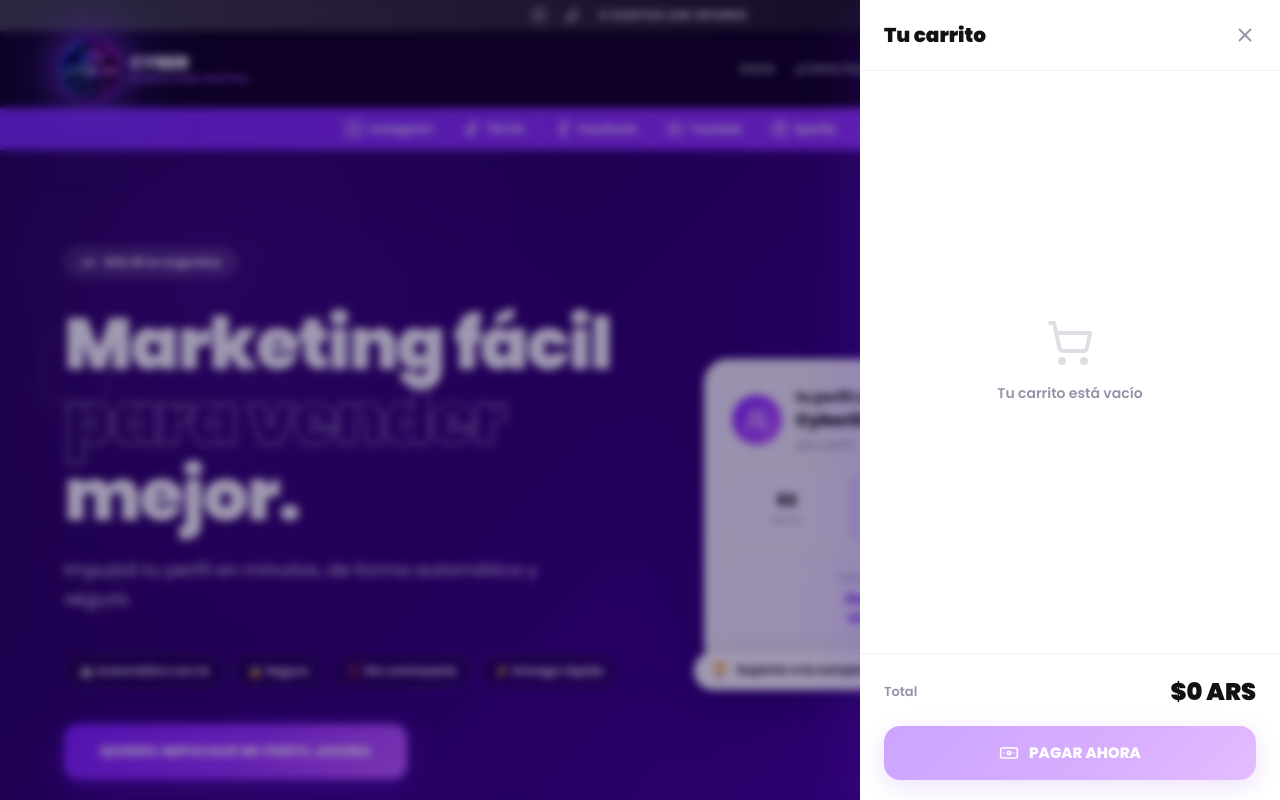
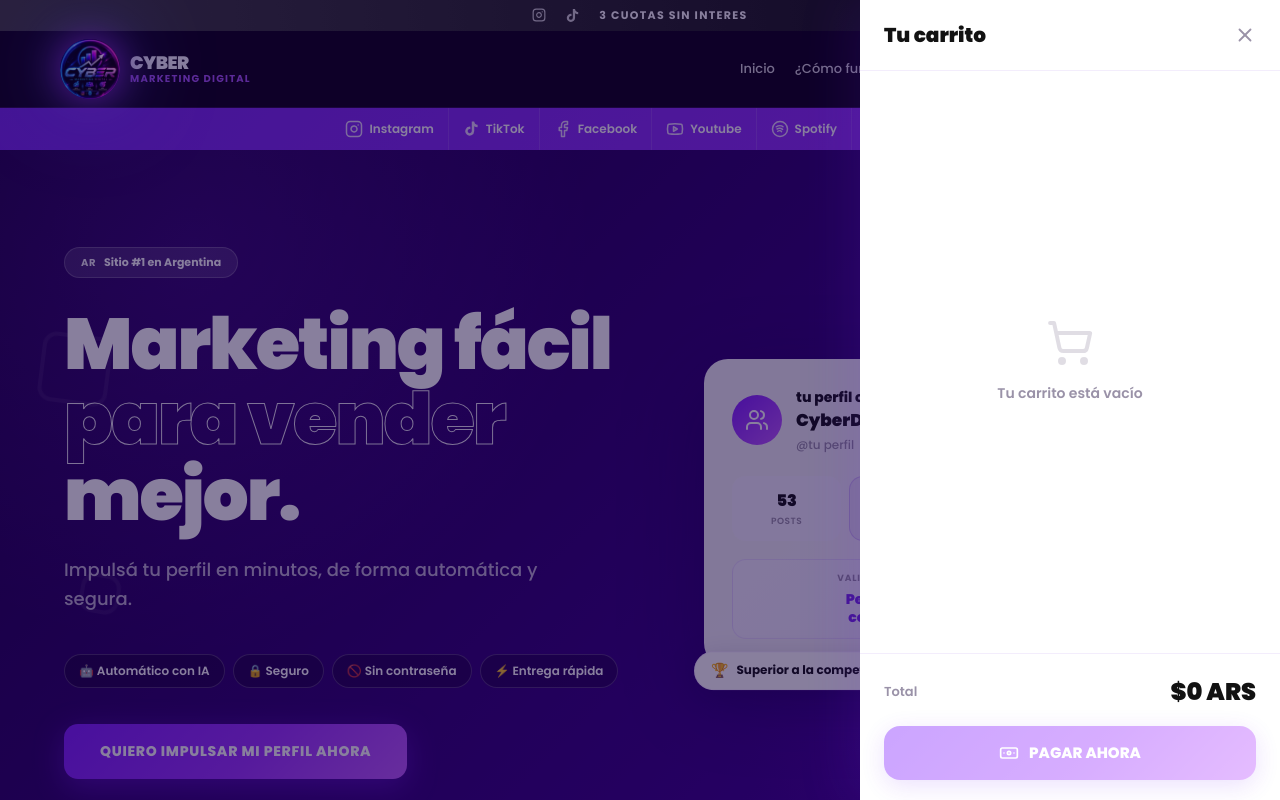
Before and after one commit to AgroMassari/cybermarketing, a React (Vite) app: page / in a window 1280 px wide. Both pictures are taken after a click on the button 1208 px from the left and 68 px from the top of the page. Shown: the top 800 px of the page. Built offline with nearby package versions, Linux system fonts and the light colour scheme.

Commit message:
Fix iOS Safari blank page: remove backdropFilter, fix viewport height, use explicit positioning

```diff
--- a/src/App.tsx
+++ b/src/App.tsx
@@ -729,7 +729,7 @@
   };
 
   return (
-    <div style={{ position:'fixed', inset:0, zIndex:80, display:'flex', alignItems:'flex-end', justifyContent:'center', background:'rgba(18,0,61,.6)', backdropFilter:'blur(6px)' }}>
+    <div style={{ position:'fixed', top:0, left:0, right:0, bottom:0, zIndex:80, display:'flex', alignItems:'flex-end', justifyContent:'center', background:'rgba(18,0,61,.65)', WebkitTransform:'translateZ(0)', transform:'translateZ(0)' }}>
       <motion.div initial={{ y:80, opacity:0 }} animate={{ y:0, opacity:1 }} transition={{ type:"spring", stiffness:320, damping:26 }}
         style={{ width:'100%', maxWidth:480, maxHeight:'95vh', display:'flex', flexDirection:'column', borderRadius:'24px 24px 0 0', background:'#fff', overflow:'hidden', boxShadow:'0 -20px 60px rgba(118,40,240,.18)' }}>
         <div style={{ display:'flex', alignItems:'center', gap:12, padding:'20px 24px', borderBottom:'1px solid #f3edfc' }}>
@@ -754,7 +754,7 @@
           </div>
         </div>
 
-        <div style={{ flex:1, overflowY:'auto', padding:'16px 24px', display:'flex', flexDirection:'column', gap:8 }}>
+        <div style={{ flex:1, overflowY:'auto', WebkitOverflowScrolling:'touch', padding:'16px 24px', display:'flex', flexDirection:'column', gap:8 }}>
           {data.length > 0 ? (
             <>
               {data.map(row=><CopyRow key={row.label} label={row.label} value={row.value}/>)}
@@ -795,8 +795,8 @@
   const handleClose = () => { setShowPayment(false); setOpen(false); };
   return (
     <>
-      <div onClick={()=>{setOpen(false);setShowPayment(false);}} style={{ position:'fixed', inset:0, zIndex:60, background:'rgba(18,0,61,.4)', backdropFilter:'blur(4px)', opacity:open?1:0, pointerEvents:open?'auto':'none', transition:'opacity 0.3s' }}/>
-      <aside style={{ position:'fixed', right:0, top:0, height:'100%', width:'100%', maxWidth:420, zIndex:70, display:'flex', flexDirection:'column', background:'#fff', boxShadow:'-12px 0 50px rgba(118,40,240,.12)', transform:open?'translateX(0)':'translateX(100%)', transition:'transform 0.3s ease-out' }}>
+      <div onClick={()=>{setOpen(false);setShowPayment(false);}} style={{ position:'fixed', top:0, left:0, right:0, bottom:0, zIndex:60, background:'rgba(18,0,61,.5)', opacity:open?1:0, pointerEvents:open?'auto':'none', transition:'opacity 0.3s' }}/>
+      <aside style={{ position:'fixed', right:0, top:0, height:'100dvh', height:'-webkit-fill-available', width:'100%', maxWidth:420, zIndex:70, display:'flex', flexDirection:'column', background:'#fff', boxShadow:'-12px 0 50px rgba(118,40,240,.12)', transform:open?'translateX(0)':'translateX(100%)', transition:'transform 0.3s ease-out', WebkitTransform: open?'translateX(0)':'translateX(100%)' }}>
         <div style={{ display:'flex', alignItems:'center', justifyContent:'space-between', padding:'20px 24px', borderBottom:'1px solid #f3edfc' }}>
           <h2 style={{ fontSize:20, fontWeight:900, color:'#121212', margin:0 }}>Tu carrito</h2>
           <button onClick={()=>{setOpen(false);setShowPayment(false);}} style={{ background:'none', border:'none', cursor:'pointer', color:'#9a92a8', display:'flex' }}><X size={22}/></button>
@@ -807,7 +807,7 @@
             <p style={{ fontWeight:600, fontSize:14, margin:0 }}>Tu carrito está vacío</p>
           </div>
         ) : (
-          <div style={{ flex:1, overflowY:'auto', padding:'16px 24px', display:'flex', flexDirection:'column', gap:12 }}>
+          <div style={{ flex:1, overflowY:'auto', WebkitOverflowScrolling:'touch', padding:'16px 24px', display:'flex', flexDirection:'column', gap:12 }}>
             {items.map(item=>(
               <div key={item.id} style={{ display:'flex', alignItems:'center', gap:12, padding:14, borderRadius:16, background:'#fcfbff', border:'1px solid rgba(141,44,255,.08)' }}>
                 <div style={{ flex:1, minWidth:0 }}>
--- a/src/index.css
+++ b/src/index.css
@@ -46,6 +46,8 @@
   }
   html {
     scroll-behavior: smooth;
+    /* iOS Safari viewport fix */
+    height: -webkit-fill-available;
   }
   body {
     font-family: 'Poppins', sans-serif;
@@ -53,7 +55,23 @@
     -moz-osx-font-smoothing: grayscale;
     background-color: var(--background);
     color: var(--foreground);
+    /* Prevent iOS scroll bounce on body when modal is open */
+    overscroll-behavior: none;
+    min-height: 100vh;
+    min-height: -webkit-fill-available;
   }
+}
+
+/* iOS Safari fixed overlay fix - prevents blank screen */
+.modal-overlay {
+  position: fixed;
+  top: 0;
+  left: 0;
+  right: 0;
+  bottom: 0;
+  /* Use transform instead of inset for better iOS compat */
+  -webkit-transform: translateZ(0);
+  transform: translateZ(0);
 }
 
 /* Hero gradient - pixel perfect from source */
```
